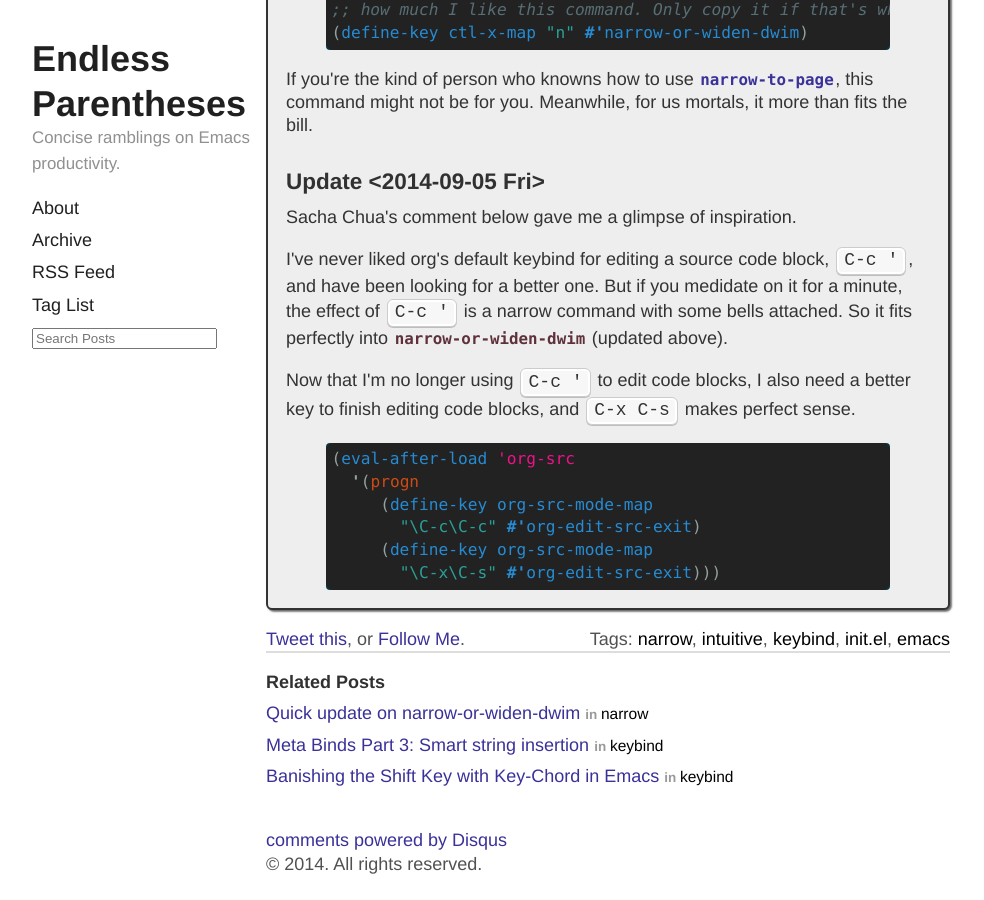
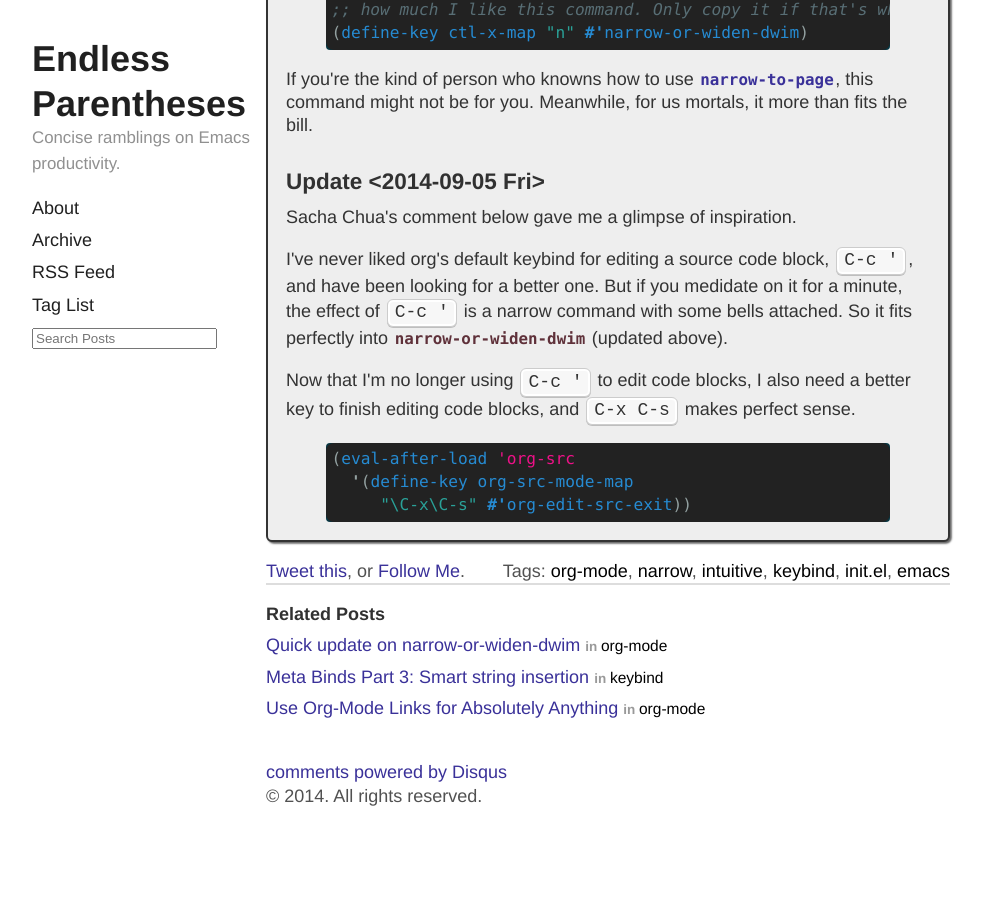
Before and after one commit to Malabarba/EndlessParentheses, a Jekyll site: the page built from _posts/2014-07-29-emacs-narrow-or-widen-dwim.html, in a window 1280 px wide and 900 px high, scrolled down 1024 px. Shown: the whole window, without its empty margins (158-1142 px from the left). Built offline with Jekyll 4.4.1, drawn with Linux system fonts in a browser that asks for light colours; Markdown is read by kramdown in place of the engine named in the settings; comment, search, counter and statistics services are not loaded; after the commit the page ends 1856 px from its top, so only the background shows below that.

Commit message:
UPDATE: Emacs narrow-or-widen-dwim

```diff
--- a/_posts/2014-07-29-emacs-narrow-or-widen-dwim.html
+++ b/_posts/2014-07-29-emacs-narrow-or-widen-dwim.html
@@ -2,7 +2,7 @@
 title: "Emacs narrow-or-widen-dwim"
 date: 2014-07-29
 layout: post
-tags: narrow intuitive keybind init.el
+tags: org-mode narrow intuitive keybind init.el
 series: "Mnemonic Keymaps"
 ---
 <p>
@@ -53,7 +53,7 @@
 than fits the bill.
 </p>
 <div id="outline-container-sec-1" class="outline-2">
-<h2 id="sec-1">Update <span class="timestamp-wrapper"><span class="timestamp">&lt;2014-09-05 Fri&gt;</span></span></h2>
+<h2 id="sec-1"><a id="ID-629511b6-fc25-4a8e-914d-939d5908a801" name="ID-629511b6-fc25-4a8e-914d-939d5908a801"></a>Update <span class="timestamp-wrapper"><span class="timestamp">&lt;2014-09-05 Fri&gt;</span></span></h2>
 <div class="outline-text-2" id="text-1">
 <p>
 Sacha Chua's comment below gave me a glimpse of inspiration.
@@ -75,11 +75,8 @@
 </p>
 {% highlight cl %}
 (eval-after-load 'org-src
-  '(progn
-     (define-key org-src-mode-map
-       "\C-c\C-c" #'org-edit-src-exit)
-     (define-key org-src-mode-map
-       "\C-x\C-s" #'org-edit-src-exit)))
+  '(define-key org-src-mode-map
+     "\C-x\C-s" #'org-edit-src-exit))
 {% endhighlight %}
 </div>
 </div>
```
